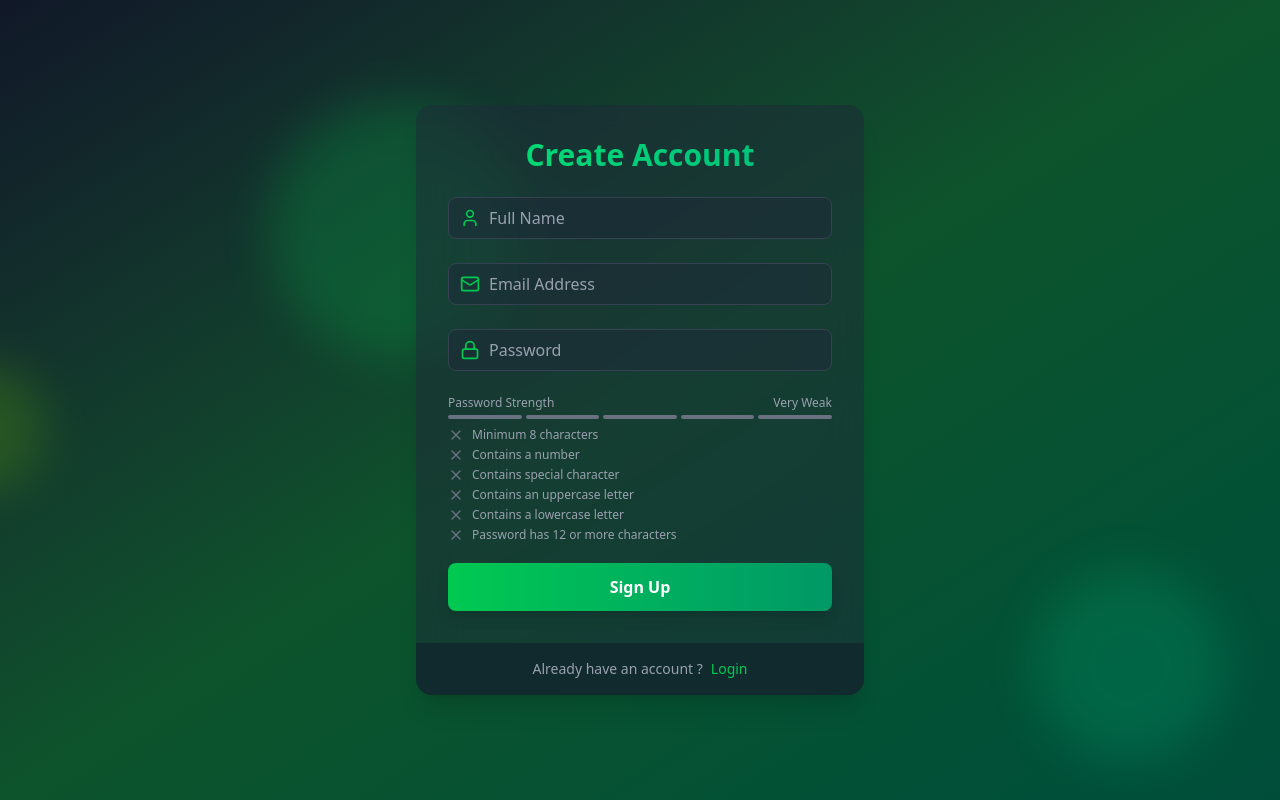
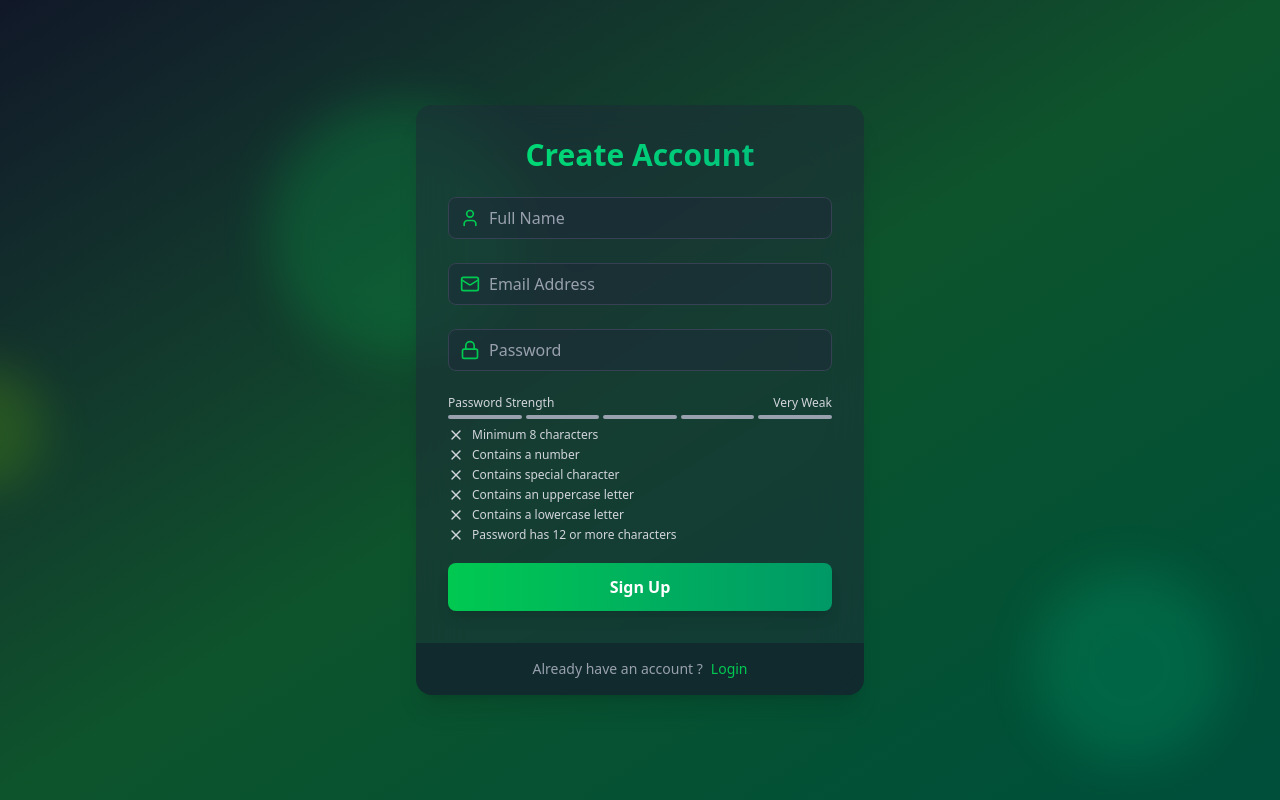
Before and after one commit to Its-me-ak/AuthFlow, a React (Vite) app in the folder frontend/: page /signup in a window 1280 px wide. Built offline with nearby package versions, Linux system fonts and the light colour scheme.

Commit message:
fix: update color styles in PasswordStrengthMeter for better visibility; add console log for conditions met

```diff
--- a/frontend/src/components/PasswordStrengthMeter.jsx
+++ b/frontend/src/components/PasswordStrengthMeter.jsx
@@ -37,10 +37,10 @@ const PasswordCriteria = ({ password }) => {
                             <Check className='size-4 text-green-500 mr-2' />
                         ) :
                         (
-                            <X className='size-4 text-gray-500 mr-2' />
+                            <X className='size-4 text-gray-300 mr-2' />
                         )
                     }
-                    <span className={`${item.met ? 'text-green-500' : 'text-gray-400'}`}>
+                    <span className={`${item.met ? 'text-green-500' : 'text-gray-300'}`}>
                         {item.label}
                     </span>
                 </div>
@@ -59,6 +59,8 @@ const PasswordStrengthMeter = ({ password }) => {
         const hasLower = /[a-z]/.test(pass);
 
         const conditionsMet = [hasNumber, hasSymbol, hasUpper, hasLower].filter(Boolean).length;
+        console.log(conditionsMet);
+
 
         if (pass.length >= 12 && conditionsMet === 4) return 5;
         if (hasLength && conditionsMet >= 3) return 4;
@@ -94,15 +96,15 @@ const PasswordStrengthMeter = ({ password }) => {
     return (
         <div className='mt-2'>
             <div className='flex justify-between items-center mb-1'>
-                <span className='text-xs text-gray-400'>Password Strength</span>
-                <span className='text-xs text-gray-400'>{(strengthLabel)}</span>
+                <span className='text-xs text-gray-300'>Password Strength</span>
+                <span className='text-xs text-gray-300'>{(strengthLabel)}</span>
             </div>
 
             <div className='flex gap-1'>
                 {[...Array(5)].map((_, index) => (
                     <div
                         key={index}
-                        className={`h-1 w-full flex-1 rounded-full transition-colors duration-300 ${index < strengthLevel ? getColorByLevel(strengthLevel) : 'bg-gray-500'
+                        className={`h-1 w-full flex-1 rounded-full transition-colors duration-300 ${index < strengthLevel ? getColorByLevel(strengthLevel) : 'bg-gray-400'
                             }`}
                     />
                 ))}
```
